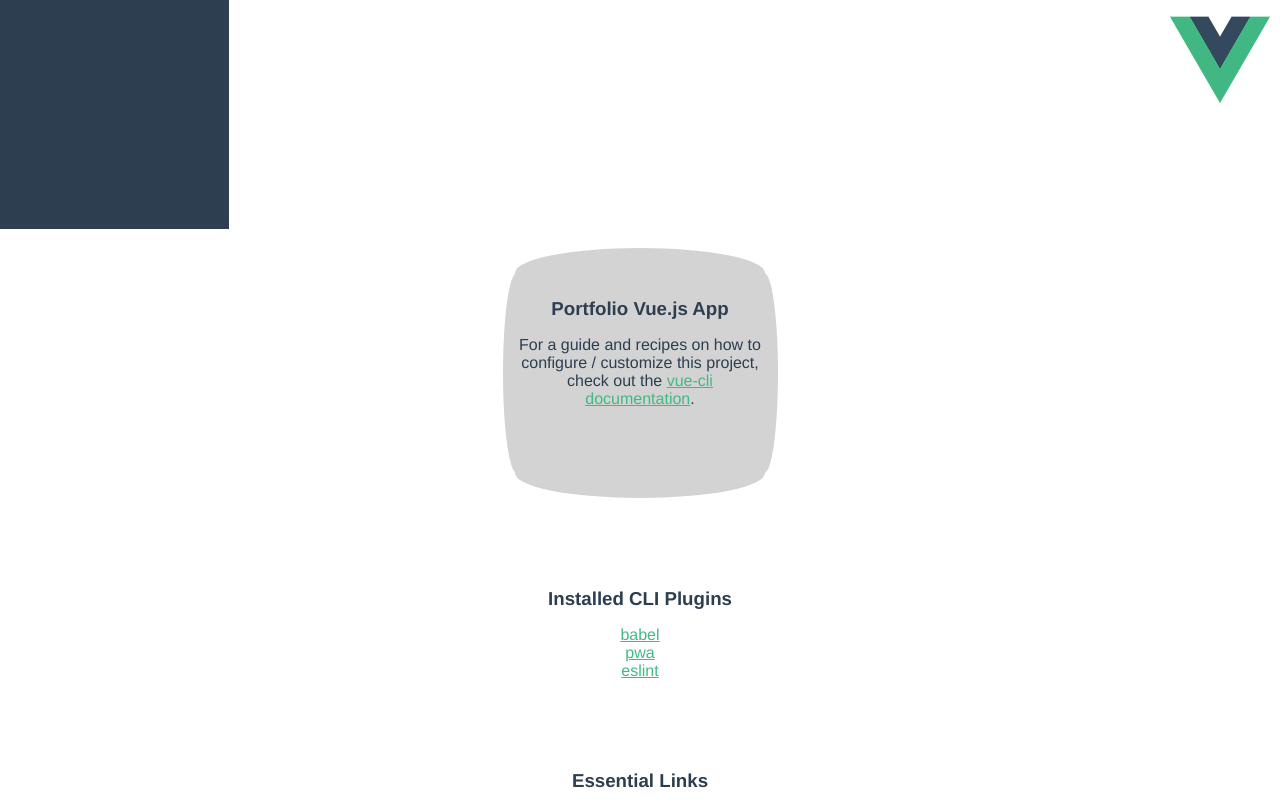
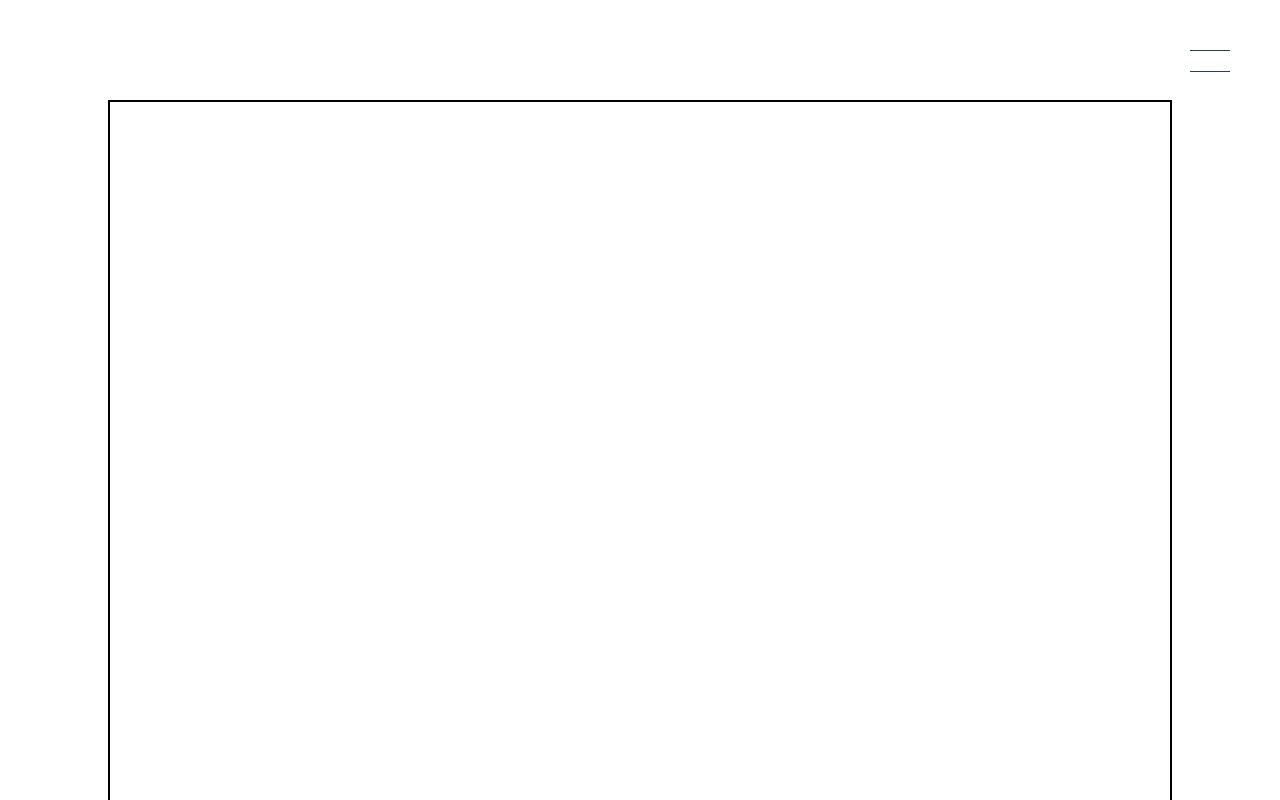
Before and after one commit to khris87/vue-portfolio, a Vue app: page / in a window 1280 px wide. Shown: the top 800 px of the page. Built offline with nearby package versions, Linux system fonts and the light colour scheme.

Commit message:
lundi soir

```diff
--- a/public/index.html
+++ b/public/index.html
@@ -6,6 +6,9 @@
     <meta name="viewport" content="width=device-width,initial-scale=1.0">
     <link rel="icon" href="<%= BASE_URL %>favicon.ico">
     <title>vue-portfolio</title>
+
+    <link href="https://fonts.googleapis.com/css?family=Gothic+A1:100|Monoton&display=swap" rel="stylesheet">
+
   </head>
   <body>
     <noscript>
--- a/src/App.vue
+++ b/src/App.vue
@@ -1,9 +1,11 @@
 <template>
   <div id="app">
-    <img @click="show = !show" id="vue-logo" alt="Vue logo" src="./assets/logo.png">
+    <div class="cross" @click="show = !show">
+      <span :class="{topCross: show}"></span>
+      <span :class="{downCross: show}"></span>
+    </div>
     <transition name="bounce">
       <About v-show="show">
-        <span @click="show = !show" id="close">X</span>
       </About>
     </transition>
     <main>
@@ -42,13 +44,6 @@ export default {
   -moz-osx-font-smoothing: grayscale;
   color: #2c3e50;
 }
-#vue-logo {
-  position: absolute;
-  top: 10px;
-  left: CALC(100vw - 110px);
-  width: 100px;
-  cursor: pointer;
-}
 .bounce-enter-active {
   animation: bounce-in .5s;
 }
@@ -66,11 +61,44 @@ export default {
     transform: translateX(0px);
   }
 }
-#close {
-  position: relative;
+.cross {
+  position: absolute;
   top: 50px;
-  left: CALC(100vw - 74px);
+  right: 50px;
+  width: 40px;
+  height: 20px;
   cursor: pointer;
-  font-size: 24px;
+  z-index: 3;
+}
+.cross > span {
+  display: block;
+  width: 40px;
+  height: 10px;
+  transform: translateY(0) rotateZ(0);
+}
+.cross > span:first-child {
+  border-top: 1px solid #2c3e50;
+}
+.cross > span:last-child {
+  top: 60px;
+  border-bottom: 1px solid #2c3e50;
+}
+.topCross {
+  animation: 1s crossTop;
+  animation-fill-mode: forwards;
+}
+.downCross {
+    animation: 1s crossDown;
+    animation-fill-mode: forwards;
+}
+@keyframes crossTop {
+  to {
+    transform: translateY(10px) rotateZ(45deg);
+  }
+}
+@keyframes crossDown {
+  to {
+    transform: translateY(-10px) rotateZ(-45deg);
+  }
 }
 </style>
--- a/src/components/Card.vue
+++ b/src/components/Card.vue
@@ -1,53 +1,20 @@
 <template>
-
-  <div @click="rotate = !rotate" class="scene">
-    <transition name="component-rotate">
-      <div class="card">
-        <div class="card__face card-title" :class="rotate">Coucou</div>
-        <div class="card__face card-content" :class="rotate">le contenu de mon projet</div>
-      </div>
-    </transition>
+  <div class="card">
   </div>
 </template>
 
 <script>
 export default {
-  name: 'Card',
-  data () {
-    return {
-      rotate: false
-    }
-  }
+  name: 'Card'
 }
 </script>
 
 <style scoped>
-.scene {
-  width: 200px;
-  height: 200px;
-  perspective: 600px;
-}
 .card {
-  width: 100%;
-  height: 100%;
-  position: relative;
-  transform-style: preserve-3d;
-  transition: transform 1s;
-}
-.card__face {
-  position: absolute;
-  width: 200px;
-  height: 200px;
-}
-.card-title {
-  background-color: #2c3e50;
-  transform: rotateY(0deg) translateZ(100px);
-}
-.card-content {
-  background-color: #42b983;
-  transform: rotateY(90deg) translateZ(100px);
-}
-.card.rotate {
-  transform: rotateY( -90deg) translateZ(-100px);
+  margin: 100px;
+  padding: 50px;
+  width: 75vw;
+  height: 75vh;
+  border: 2px solid black;
 }
 </style>
```
Also changed, not shown: src/components/About.vue (+33 -4 lines).
